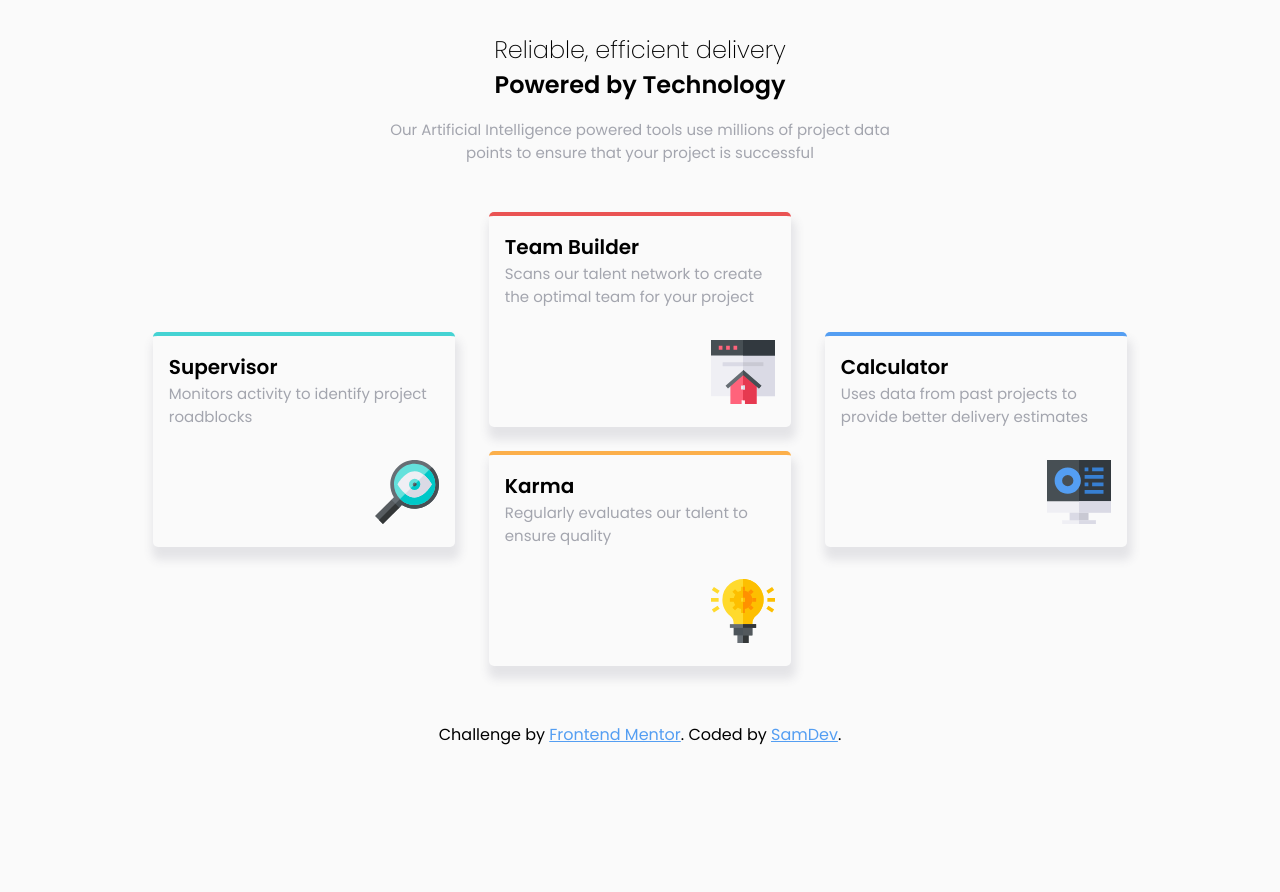
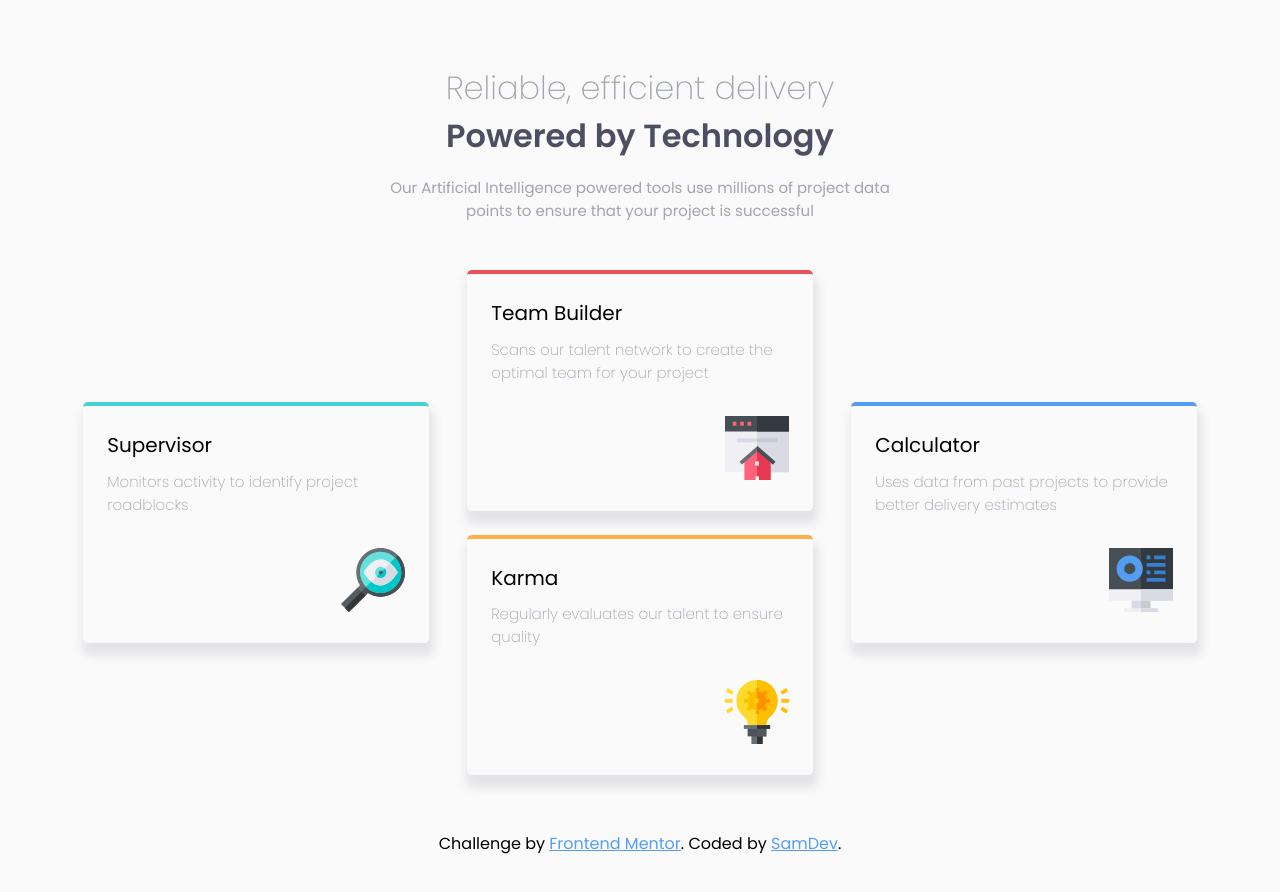
Before and after one commit to Samdevtechnology/Four-Cards-Feature-Section, a plain HTML site: page index.html in a window 1280 px wide. Before the commit the page ends 800 px from the top, so only its background shows below. Drawn offline with Linux system fonts and the light colour scheme.

Commit message:
Updated - Styles

```diff
--- a/index.css
+++ b/index.css
@@ -18,19 +18,22 @@ body {
   flex-direction: column;
   align-items: center;
   width: 80%;
-  margin: 2rem auto;
+  margin: 4rem auto;
 }
 
 #header {
   text-align: center;
   margin-bottom: 3rem;
 }
+
 #header h1 {
   font-weight: 200;
+  color: hsl(229, 6%, 66%);
   font-size: 24px;
 }
 
 #header h2 {
+  color: hsl(234, 12%, 34%);
   font-weight: 600;
   font-size: 24px;
 }
@@ -40,14 +43,15 @@ body {
   font-weight: 400;
   color: hsl(229, 6%, 66%);
   margin-top: 1rem;
+  max-width: 25rem;
 }
 
 .card {
   display: flex;
-  padding: 1rem;
+  padding: 1.5rem;
   margin-bottom: 1.5rem;
   flex-direction: column;
-  max-width: 21rem;
+  max-width: 25rem;
   border-radius: 5px;
   box-shadow: 2px 10px 10px 3px hsl(234, 12%, 34%, 0.122);
   border-top: 4px solid;
@@ -81,12 +85,13 @@ body {
 
 .card h3 {
   font-size: 20px;
-  font-weight: 600;
+  font-weight: 400;
+  margin-bottom: 0.6rem;
 }
 
 .card p {
   font-size: 15px;
-  font-weight: 400;
+  font-weight: 200;
   color: hsl(229, 6%, 66%);
   margin-bottom: 2rem;
 }
@@ -97,6 +102,7 @@ body {
 
 #footer {
   margin-top: 2rem;
+  text-align: center;
 }
 
 #footer a {
@@ -123,7 +129,16 @@ body {
     width: 90%;
   }
 
+  #header h1 {
+    font-size: 32px;
+  }
+
+  #header h2 {
+    font-size: 32px;
+  }
+
   #header p {
+    max-width: 100%;
     padding: 0 20%;
   }
 
```
